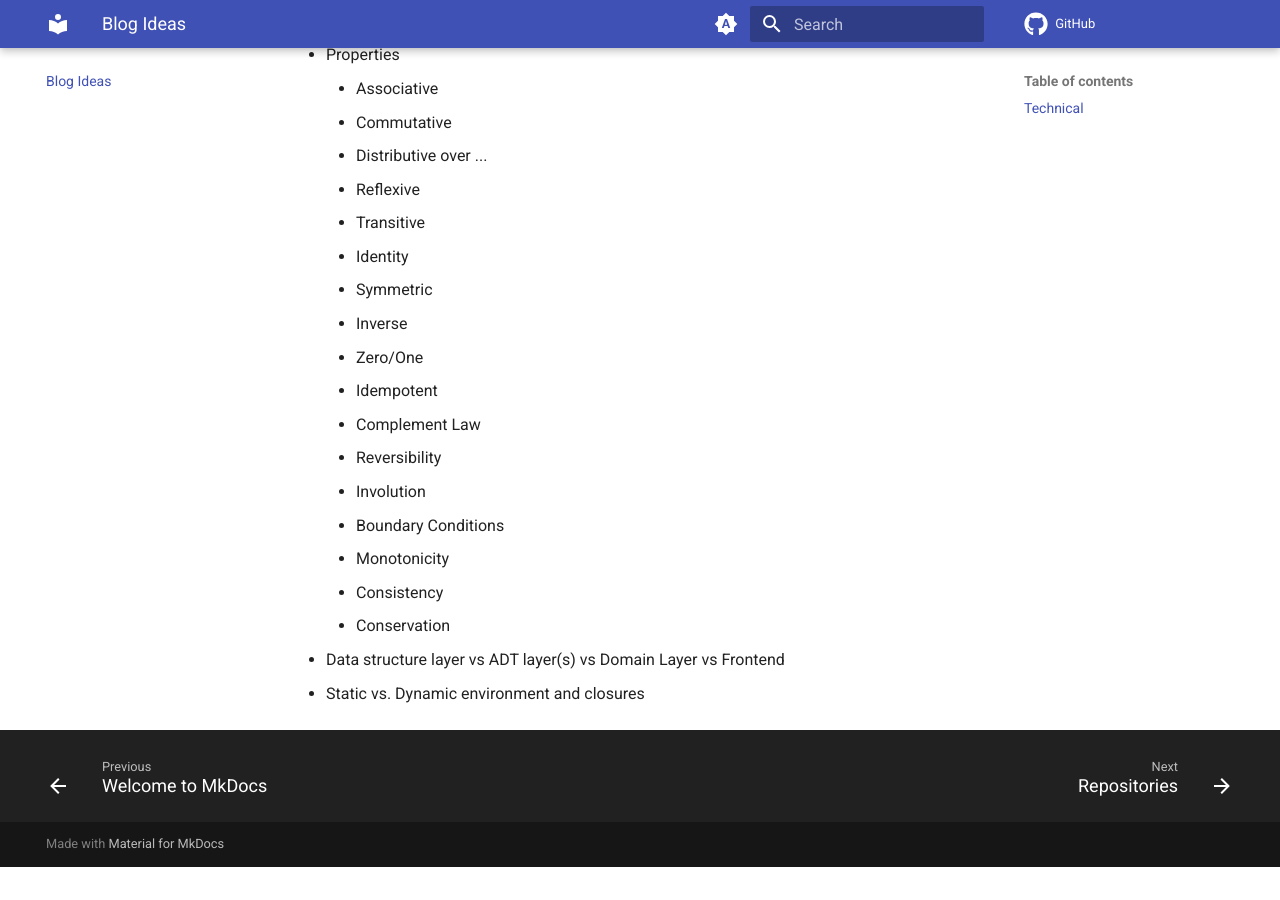
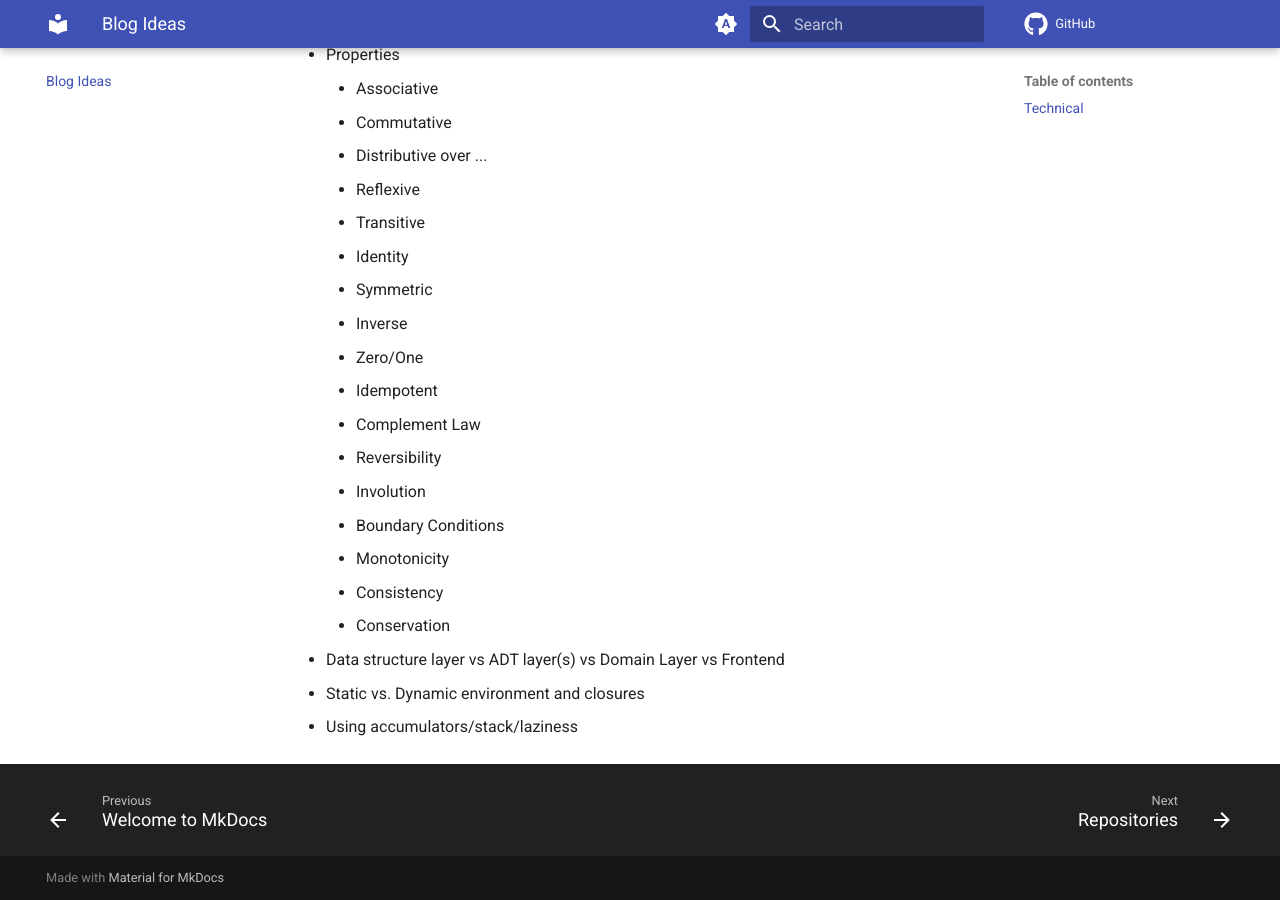
Before and after one commit to solvex-software/solvex-internal-documentation, an MkDocs documentation site: the page built from docs/blog-ideas.md, in a window 1280 px wide and 900 px high, scrolled down 1740 px. Built offline with MkDocs 1.6.1 and Material for MkDocs 9.7.7, drawn with Linux system fonts in a browser that asks for light colours; comment, search, counter and statistics services are not loaded; before the commit the page ends 2607 px from its top, so only the background shows below that.

Commit message:
Update blog-ideas.md

```diff
--- a/docs/blog-ideas.md
+++ b/docs/blog-ideas.md
@@ -65,3 +65,4 @@
     - Conservation
 - Data structure layer vs ADT layer(s) vs Domain Layer vs Frontend
 - Static vs. Dynamic environment and closures
+- Using accumulators/stack/laziness
```
